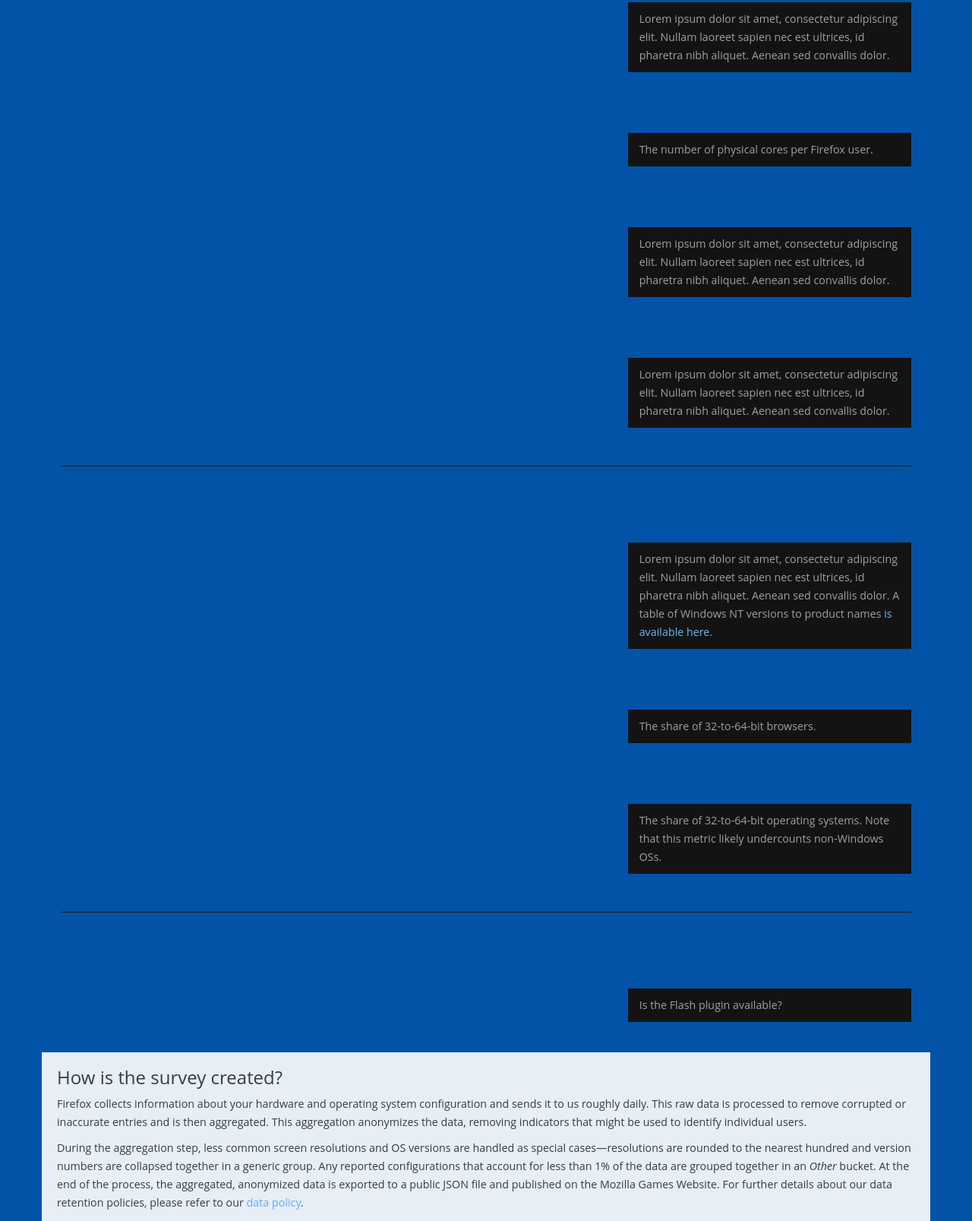
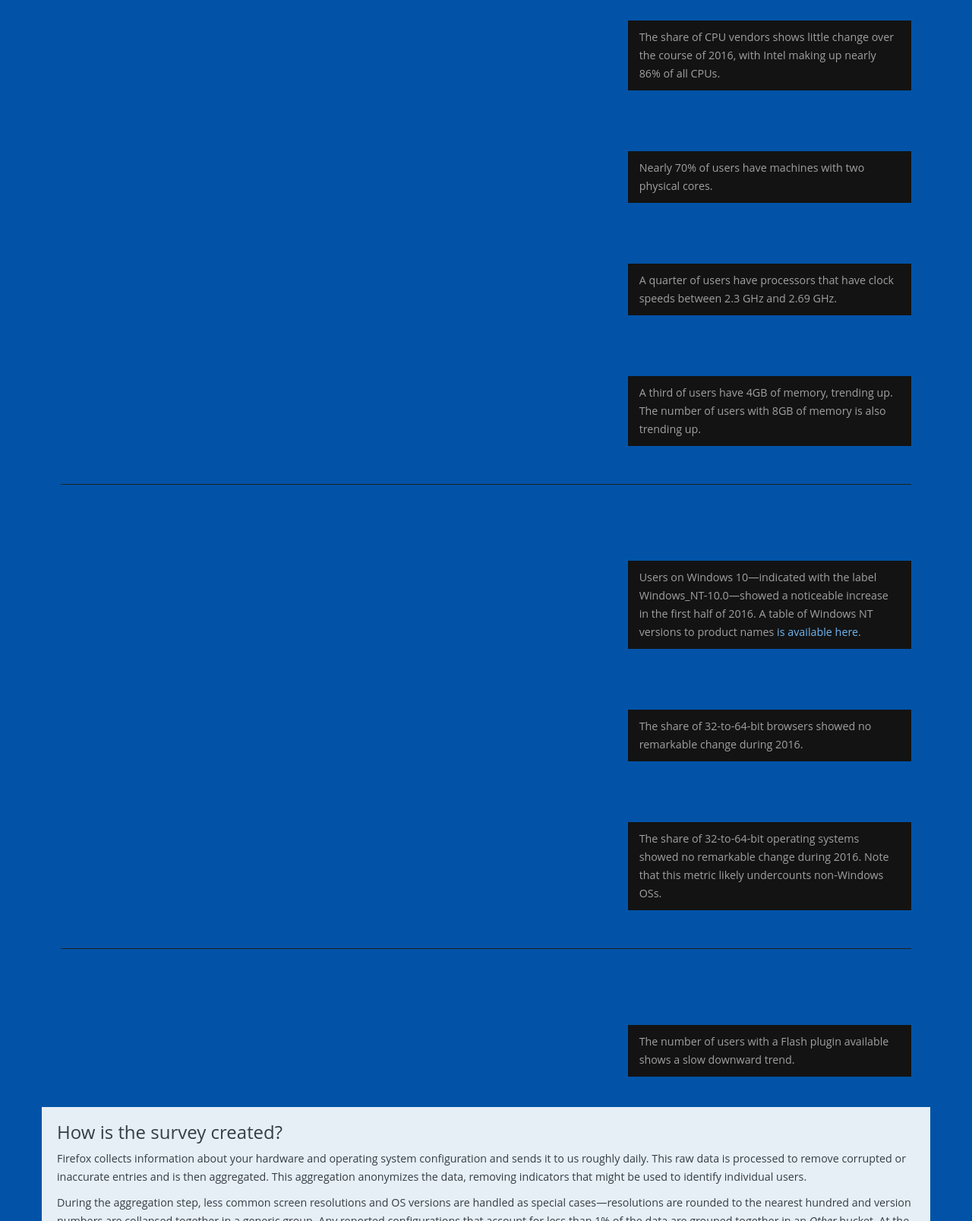
Before and after one commit to pdehaan/firefox-hardware-report, a plain HTML site: page index.html in a window 1280 px wide. Shown: the part 1801-3408 px from the top of the page at 76% size. Drawn offline with nearby package versions, Linux system fonts and the light colour scheme; no server answers; a script that the page names is missing.

Commit message:
Update copy

```diff
--- a/index.html
+++ b/index.html
@@ -113,55 +113,55 @@
         <div class='row graphics chart'>
             <div class='col-lg-6 text-center graphic' id='detail-pc-video-card'></div>
             <div class='col-lg-2'></div>
-            <div class='col-lg-4 detail-prose'><p>Lorem ipsum dolor sit amet, consectetur adipiscing elit. Nullam laoreet sapien nec est ultrices, id pharetra nibh aliquet. Aenean sed convallis dolor.</p></div>
+            <div class='col-lg-4 detail-prose'><p>The share of GPU vendors shows little change over the course of 2016, with Intel chipsets making up nearly two-thirds of all GPUs.</p></div>
         </div>
         <div class='row graphics chart'>
             <div class='col-lg-6 text-center graphic' id='detail-display-resolution'></div>
             <div class='col-lg-2'></div>
-            <div class='col-lg-4 detail-prose'><p>Lorem ipsum dolor sit amet, consectetur adipiscing elit. Nullam laoreet sapien nec est ultrices, id pharetra nibh aliquet. Aenean sed convallis dolor.</p></div>
+            <div class='col-lg-4 detail-prose'><p>Two display resolutions&mdash;1366x768px and 1920x1080px&mdash;stand out as the most highly used resolutions, with the latter showing an upward trend.</p></div>
         </div>
         <div class='row cpu-and-memory chart'>
           <div class='col-lg-12 detail-header' id='goto-cpu-and-memory'></div>
             <div class='col-lg-6 text-center graphic' id='detail-processor'></div>
             <div class='col-lg-2'></div>
-            <div class='col-lg-4 detail-prose'><p>Lorem ipsum dolor sit amet, consectetur adipiscing elit. Nullam laoreet sapien nec est ultrices, id pharetra nibh aliquet. Aenean sed convallis dolor.</p></div>
+            <div class='col-lg-4 detail-prose'><p>The share of CPU vendors shows little change over the course of 2016, with Intel making up nearly 86% of all CPUs.</p></div>
         </div>
         <div class='row cpu-and-memory chart'>
             <div class='col-lg-6 text-center graphic' id='detail-processor-cores'></div>
             <div class='col-lg-2'></div>
-            <div class='col-lg-4 detail-prose'><p>The number of physical cores per Firefox user.</p></div>
+            <div class='col-lg-4 detail-prose'><p>Nearly 70% of users have machines with two physical cores.</p></div>
         </div>
         <div class='row cpu-and-memory chart'>
             <div class='col-lg-6 text-center graphic' id='detail-processor-speed'></div>
             <div class='col-lg-2'></div>
-            <div class='col-lg-4 detail-prose'><p>Lorem ipsum dolor sit amet, consectetur adipiscing elit. Nullam laoreet sapien nec est ultrices, id pharetra nibh aliquet. Aenean sed convallis dolor.</p></div>
+            <div class='col-lg-4 detail-prose'><p>A quarter of users have processors that have clock speeds between 2.3 GHz and 2.69 GHz.</p></div>
         </div>
         <div class='row cpu-and-memory chart'>
             <div class='col-lg-6 text-center graphic' id='detail-ram'></div>
             <div class='col-lg-2'></div>
-            <div class='col-lg-4 detail-prose'><p>Lorem ipsum dolor sit amet, consectetur adipiscing elit. Nullam laoreet sapien nec est ultrices, id pharetra nibh aliquet. Aenean sed convallis dolor.</p></div>
+            <div class='col-lg-4 detail-prose'><p>A third of users have 4GB of memory, trending up. The number of users with 8GB of memory is also trending up.</p></div>
         </div>
         <div class='row os-and-architecture chart'>
           <div class='col-lg-12 detail-header' id='goto-os-and-architecture'></div>
             <div class='col-lg-6 text-center graphic' id='detail-operating-systems'></div>
             <div class='col-lg-2'></div>
-            <div class='col-lg-4 detail-prose'><p>Lorem ipsum dolor sit amet, consectetur adipiscing elit. Nullam laoreet sapien nec est ultrices, id pharetra nibh aliquet. Aenean sed convallis dolor. A table of Windows NT versions to product names <a href='https://en.wikipedia.org/wiki/Windows_NT'>is available here</a>.</p></div>
+            <div class='col-lg-4 detail-prose'><p>Users on Windows 10&mdash;indicated with the label Windows_NT-10.0&mdash;showed a noticeable increase in the first half of 2016. A table of Windows NT versions to product names <a href='https://en.wikipedia.org/wiki/Windows_NT'>is available here</a>.</p></div>
         </div>
         <div class='row os-and-architecture chart'>
             <div class='col-lg-6 text-center graphic' id='detail-browser-share-32-64'></div>
             <div class='col-lg-2'></div>
-            <div class='col-lg-4 detail-prose'><p>The share of 32-to-64-bit browsers.</p></div>
+            <div class='col-lg-4 detail-prose'><p>The share of 32-to-64-bit browsers showed no remarkable change during 2016.</p></div>
         </div>
         <div class='row os-and-architecture chart'>
             <div class='col-lg-6 text-center graphic' id='detail-browser-share-os-32-64'></div>
             <div class='col-lg-2'></div>
-            <div class='col-lg-4 detail-prose'><p>The share of 32-to-64-bit operating systems. Note that this metric likely undercounts non-Windows OSs.</p></div>
+            <div class='col-lg-4 detail-prose'><p>The share of 32-to-64-bit operating systems showed no remarkable change during 2016. Note that this metric likely undercounts non-Windows OSs.</p></div>
         </div>
         <div class='row plugins chart'>
           <div class='col-lg-12 detail-header' id='goto-plugins'></div>
             <div class='col-lg-6 text-center graphic' id='detail-flash'></div>
             <div class='col-lg-2'></div>
-            <div class='col-lg-4 detail-prose'><p>Is the Flash plugin available?</p></div>
+            <div class='col-lg-4 detail-prose'><p>The number of users with a Flash plugin available shows a slow downward trend.</p></div>
         </div>
     </div>
     <div class='container container-prose'>
```
